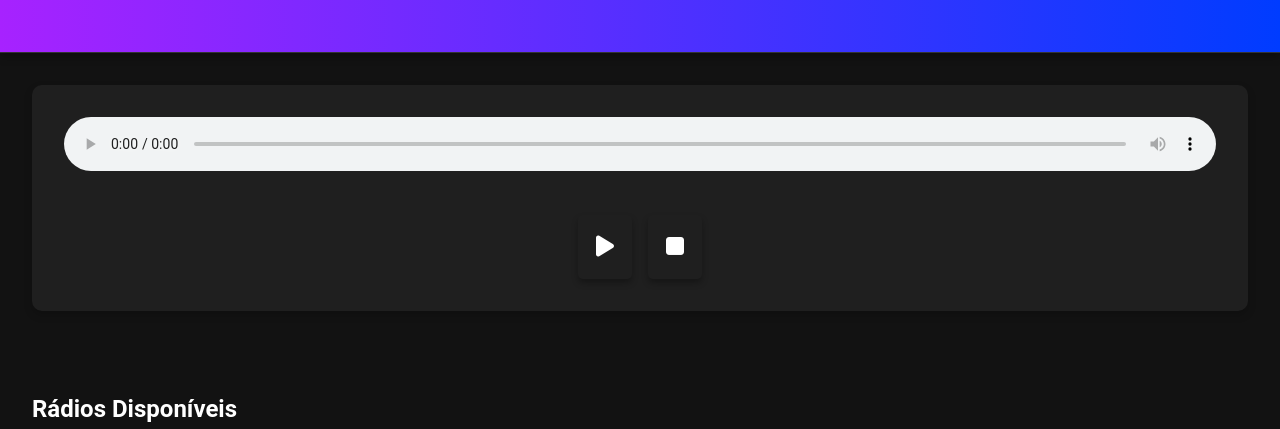
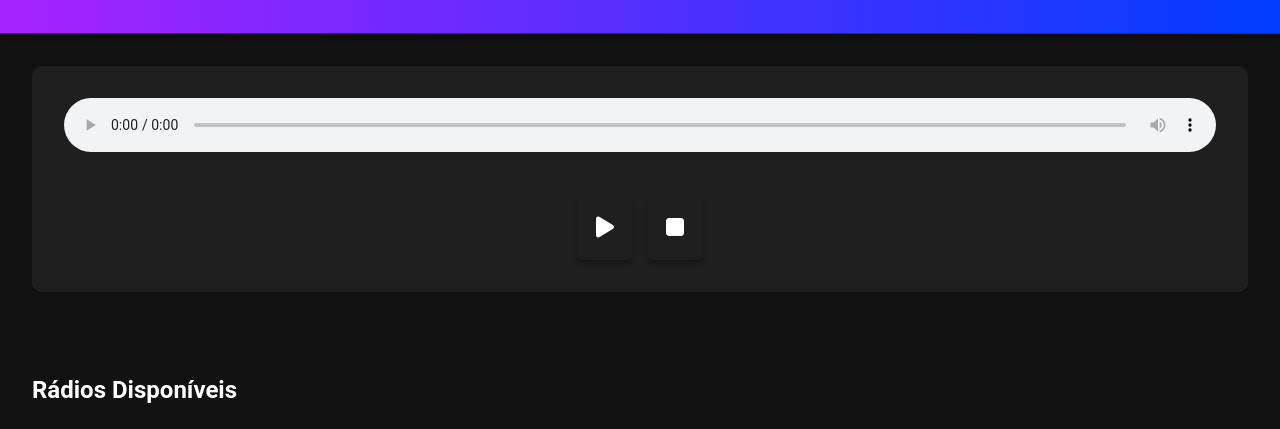
Before and after one commit to MaaxTEAMPRO/MixStation, a plain HTML site: page index.html in a window 1280 px wide. Shown: the top 429 px of the page. Drawn offline with Linux system fonts and the light colour scheme.

Commit message:
Update styles.css

```diff
--- a/styles.css
+++ b/styles.css
@@ -13,7 +13,7 @@ body {
 
 header {
     background: linear-gradient(90deg, #a722ff, #003cff);
-    padding: 1em;
+    padding: 0.4em;
     text-align: center;
     border-bottom: 1px solid #333;
     box-shadow: 0 4px 8px rgba(0, 0, 0, 0.3);
```
